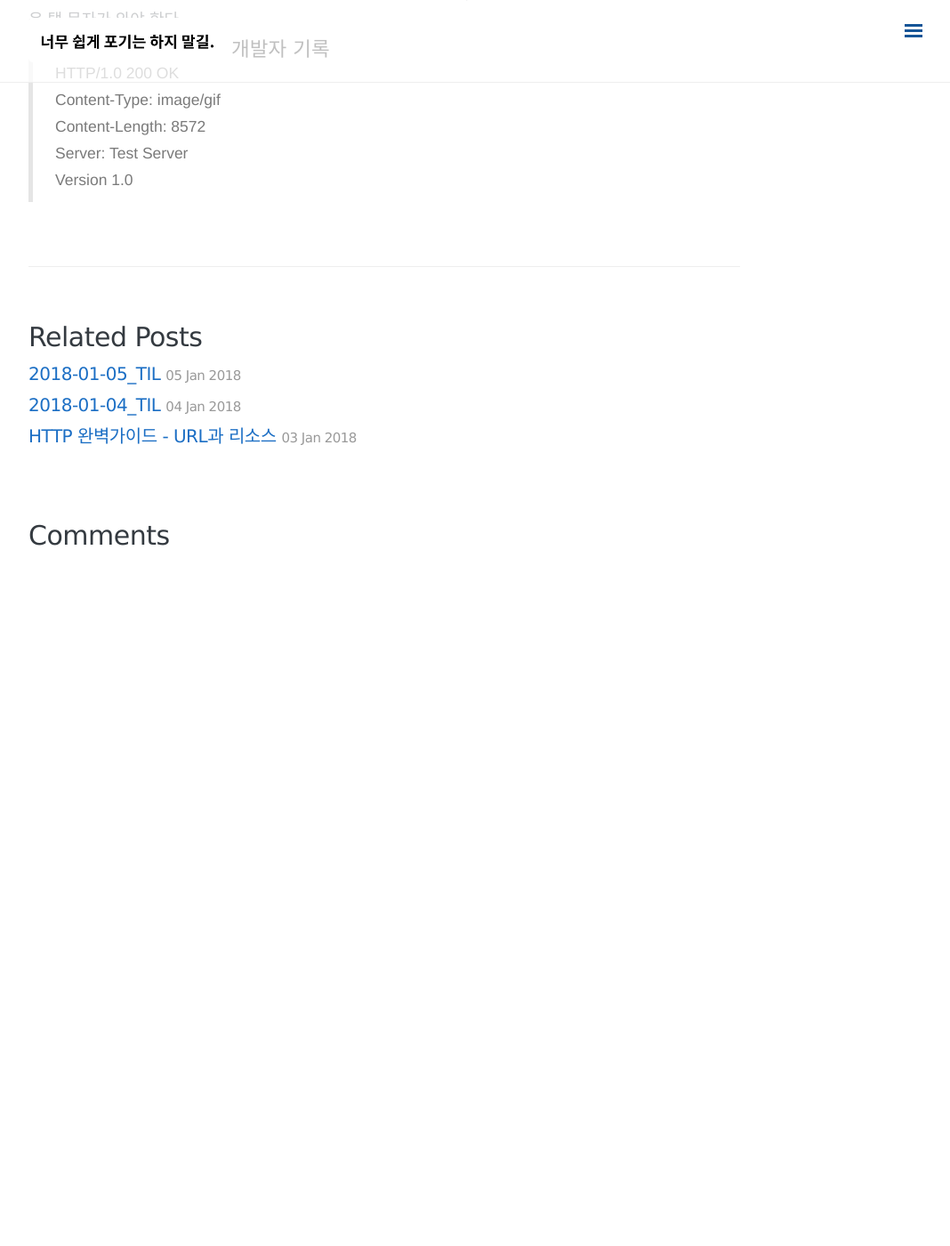
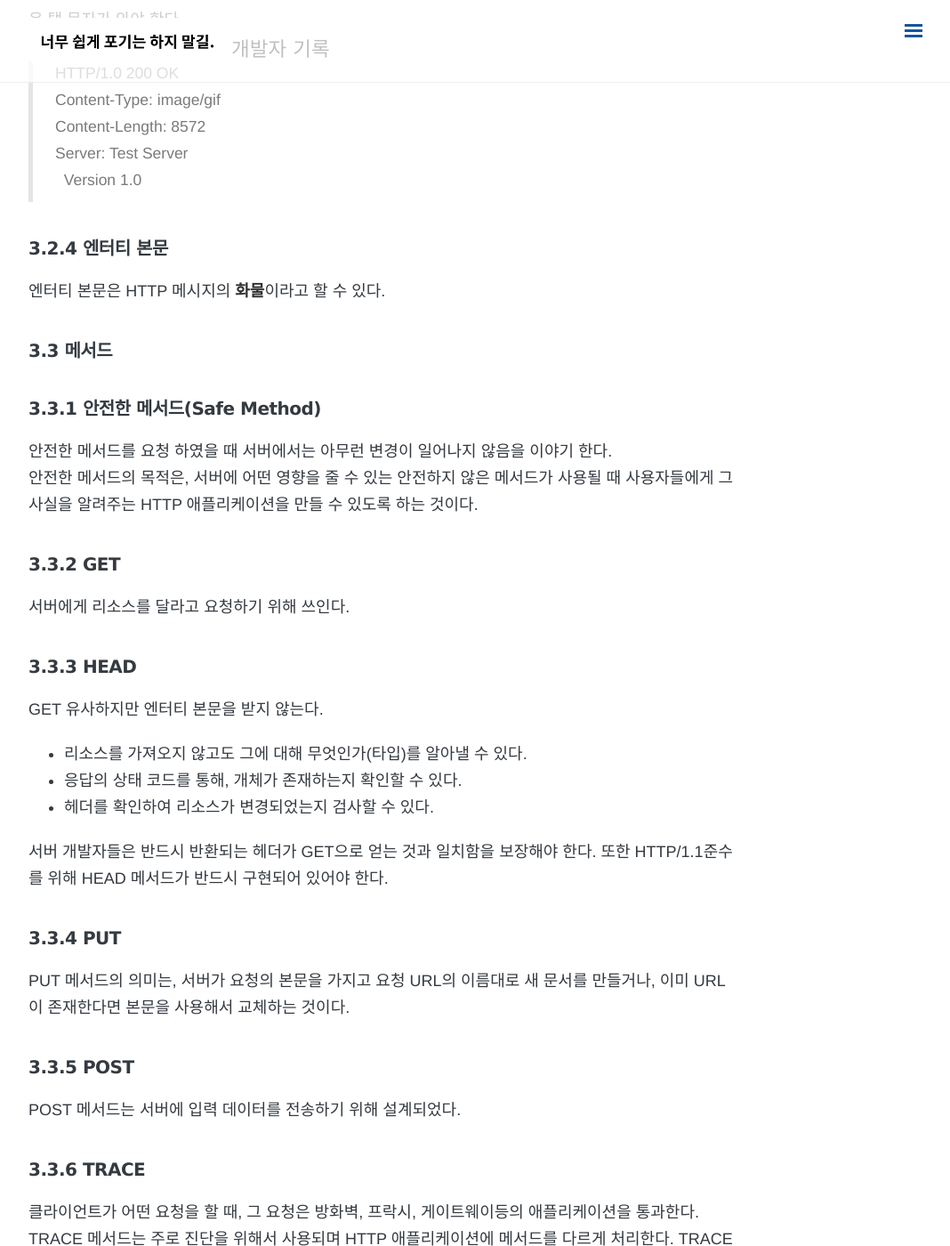
Before and after one commit to minigear/minigear.github.io, a Jekyll site: the page built from _posts/etc/2018-01-03-HTTP-3.md, in a window 1280 px wide and 1400 px high, scrolled down 2993 px. Shown: the whole window at 89% size, without its empty margins (208-1276 px from the left). Built offline with Jekyll 4.4.1, drawn with Linux system fonts in a browser that asks for light colours; nearby versions of some CDN libraries; comment, search, counter and statistics services are not loaded; before the commit the page ends 3623 px from its top, so only the background shows below that; some of the changed text lies outside the part shown.

Commit message:
TIL 과 HTTP 메서드 정리

```diff
--- a/_posts/etc/2018-01-03-HTTP-3.md
+++ b/_posts/etc/2018-01-03-HTTP-3.md
@@ -88,7 +88,7 @@ CRLF(빈줄)
 <tr>
 <td> OPTIONS </td>
 <td> 서버가 어떤 메서드를 수행할 수 있는지 확인한다 </td>
-<td> 메시지 본문이 있는가 ? </td>
+<td> 없음 </td>
 </tr>
 <tr>
 <td> DELETE </td>
@@ -153,4 +153,38 @@ HTTP/1.0 200 OK
 Content-Type: image/gif
 Content-Length: 8572
 Server: Test Server
-Version 1.0
+&nbsp; Version 1.0
+
+##### 3.2.4 엔터티 본문
+엔터티 본문은 HTTP 메시지의 **화물**이라고 할 수 있다.
+
+#### 3.3 메서드
+##### 3.3.1 안전한 메서드(Safe Method)
+안전한 메서드를 요청 하였을 때 서버에서는 아무런 변경이 일어나지 않음을 이야기 한다.
+안전한 메서드의 목적은, 서버에 어떤 영향을 줄 수 있는 안전하지 않은 메서드가 사용될 때 사용자들에게 그 사실을 알려주는 HTTP 애플리케이션을 만들 수 있도록 하는 것이다.
+
+##### 3.3.2 GET
+서버에게 리소스를 달라고 요청하기 위해 쓰인다.
+
+##### 3.3.3 HEAD
+GET 유사하지만 엔터티 본문을 받지 않는다.
+- 리소스를 가져오지 않고도 그에 대해 무엇인가(타입)를 알아낼 수 있다.
+- 응답의 상태 코드를 통해, 개체가 존재하는지 확인할 수 있다.
+- 헤더를 확인하여 리소스가 변경되었는지 검사할 수 있다.
+
+서버 개발자들은 반드시 반환되는 헤더가 GET으로 얻는 것과 일치함을 보장해야 한다. 또한 HTTP/1.1준수를 위해 HEAD 메서드가 반드시 구현되어 있어야 한다.
+
+##### 3.3.4 PUT
+PUT 메서드의 의미는, 서버가 요청의 본문을 가지고 요청 URL의 이름대로 새 문서를 만들거나, 이미 URL이 존재한다면 본문을 사용해서 교체하는 것이다.
+
+##### 3.3.5 POST
+POST 메서드는 서버에 입력 데이터를 전송하기 위해 설계되었다.
+
+##### 3.3.6 TRACE
+클라이언트가 어떤 요청을 할 때, 그 요청은 방화벽, 프락시, 게이트웨이등의 애플리케이션을 통과한다. TRACE 메서드는 주로 진단을 위해서 사용되며 HTTP 애플리케이션에 메서드를 다르게 처리한다. TRACE 요청을 어떻게 처리할지 는 중간 애플리케이션이 결정을 내린다.
+
+##### 3.3.7 OPTIONS
+OPTIONS 메서드는 웹 서버에게 여러 가지 종류의 지원 범위에 대해 물어본다. 서버에게 특정 리소스에 대해 어떤 메서드가 지원되는지 물어 볼 수 있다.
+
+##### 3.3.8 DELETE
+DELETE 메서드는 리소스 삭제를 요청한다.
```
Also changed, not shown: _posts/TIL(Today I Leaned)/2018-01-05-yahack02.md (+3 -0 lines).
